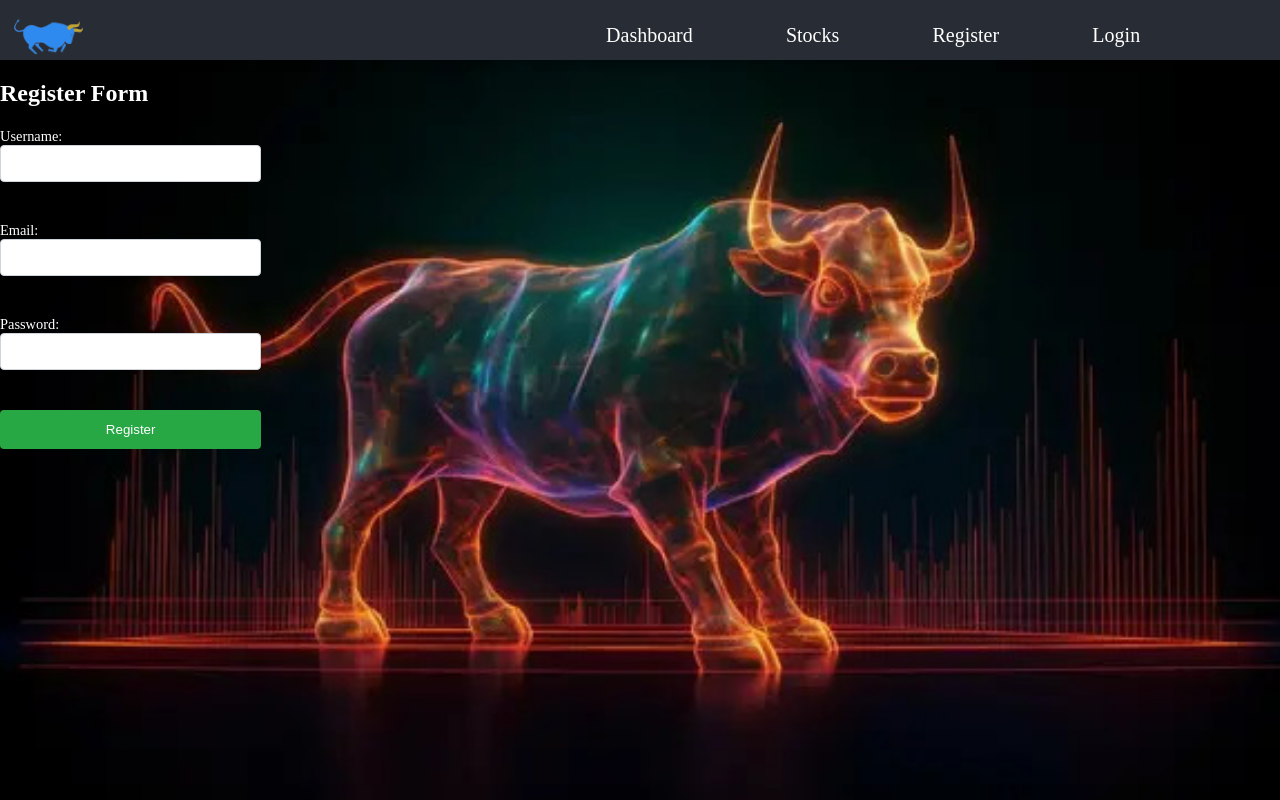
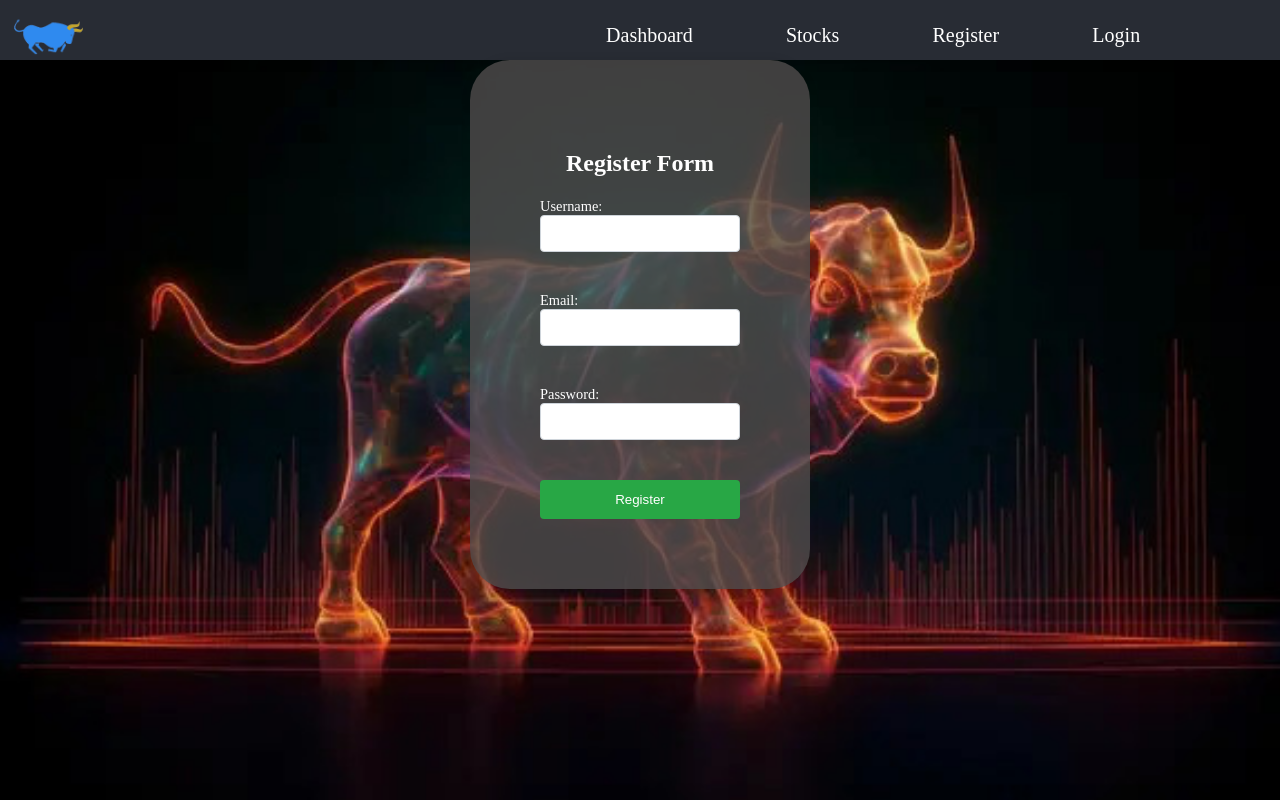
Before and after one commit to opchaudhary/Stock-market-application, a React (Create React App) app: page /register in a window 1280 px wide. Built offline with nearby package versions, Linux system fonts and the light colour scheme.

Commit message:
minor changes in registration components

```diff
--- a/src/components/LandingPage.css
+++ b/src/components/LandingPage.css
@@ -6,7 +6,10 @@ body {
     background: url('../img/w2.jpg') no-repeat center center fixed;
     background-size: cover;
   }
+.para-content{
+  margin:auto ;
 
+}
   .container {
     height: 100vh;
     display: flex;
--- a/src/components/LandingPage.jsx
+++ b/src/components/LandingPage.jsx
@@ -11,11 +11,14 @@ const LandingPage = () => {
         <h1>!! Welcome to Stock Market Web !!</h1>
       </header>
       <section>
-        <p>
+<div className='para-content'>
+<p>
           Explore real-time stock market data and make informed investment decisions.
           Clients in over 200 countries and territories trade stocks, options, futures, currencies, bonds, funds and more on 150 global markets from a single unified platform .
         </p>
-      </section>
+</div>
+
+    </section>
     </div>
   );
 };
--- a/src/components/Login.css
+++ b/src/components/Login.css
@@ -2,15 +2,15 @@
 
   .login-container {
     margin: auto;
-    max-width: 400px;
-    padding: 20px;
-    border-radius: 8px;
+    max-width: 250px;
+    padding: 30px;
+    border-radius: 30px;
     background-color: rgba(80, 77, 77, 0.8);
     box-shadow: 0 0 10px rgba(0, 0, 0, 0.1);
   }
 
   h2 {
-    text-align: left;
+    text-align: center;
     color: #343a40;
   }
 
@@ -28,7 +28,7 @@
   input {
     width: 100%;
     padding: 10px;
-    margin-bottom: 16px;
+    margin-bottom: 5px;
     border: 1px solid #ced4da;
     border-radius: 4px;
     box-sizing: border-box;
--- a/src/components/Register.css
+++ b/src/components/Register.css
@@ -1,9 +1,11 @@
 
   .register-container {
     margin: auto;
-    max-width: 400px;
-    padding: 20px;
-    border-radius: 8px;
+    max-width: 200px;
+    padding: 70px;
+    border-radius: 40px;
+    background-color: rgba(80, 77, 77, 0.8);
+    box-shadow: 0 0 10px rgba(0, 0, 0, 0.1);
   }
   form{
     display: auto;
--- a/src/components/Register.jsx
+++ b/src/components/Register.jsx
@@ -24,7 +24,7 @@ const Register = ({ onRegister }) => {
   };
 
   return (
-    <div>
+    <div className='register-container'>
       <h2 >Register Form</h2>
       <form onSubmit={handleRegister}>
         <label>
```
